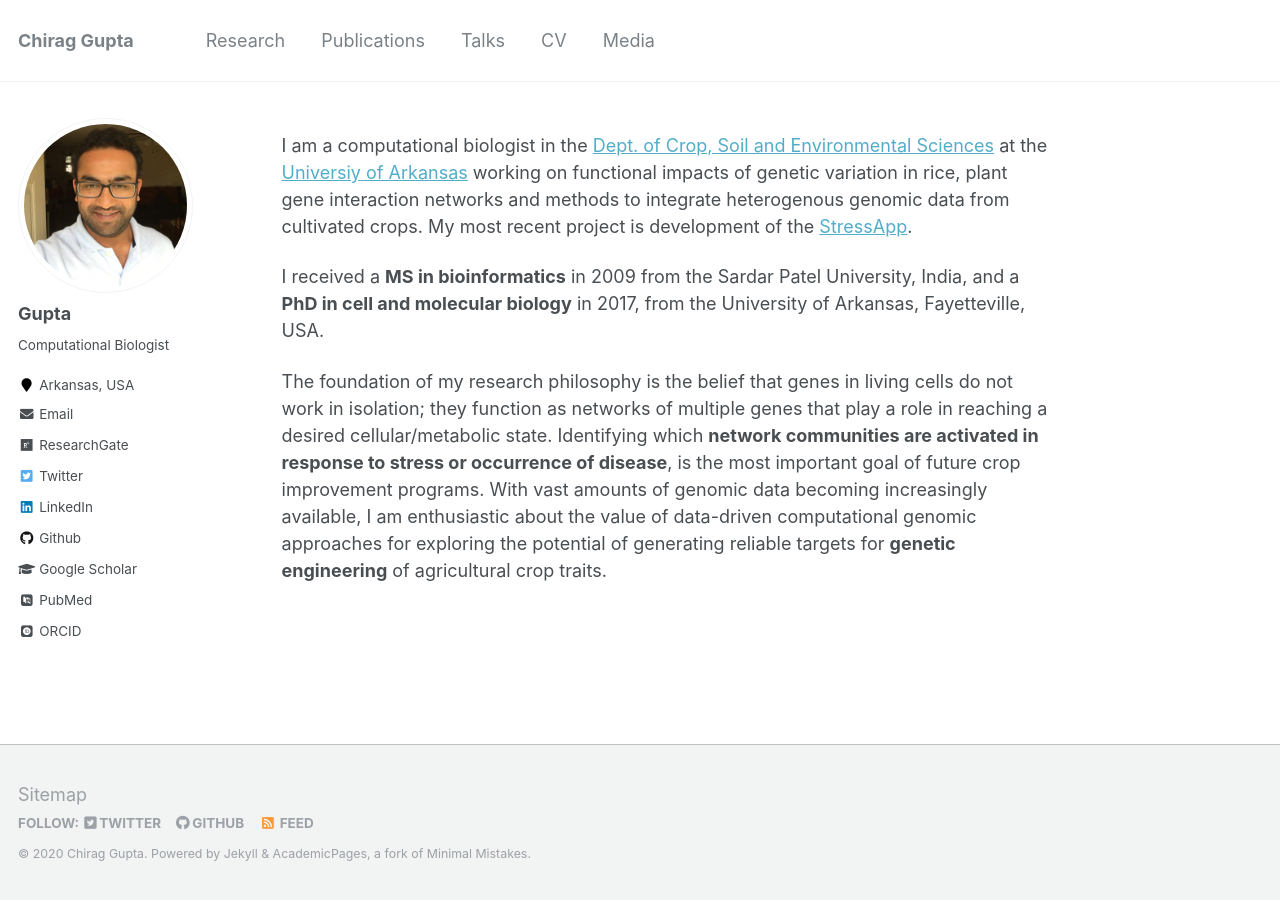
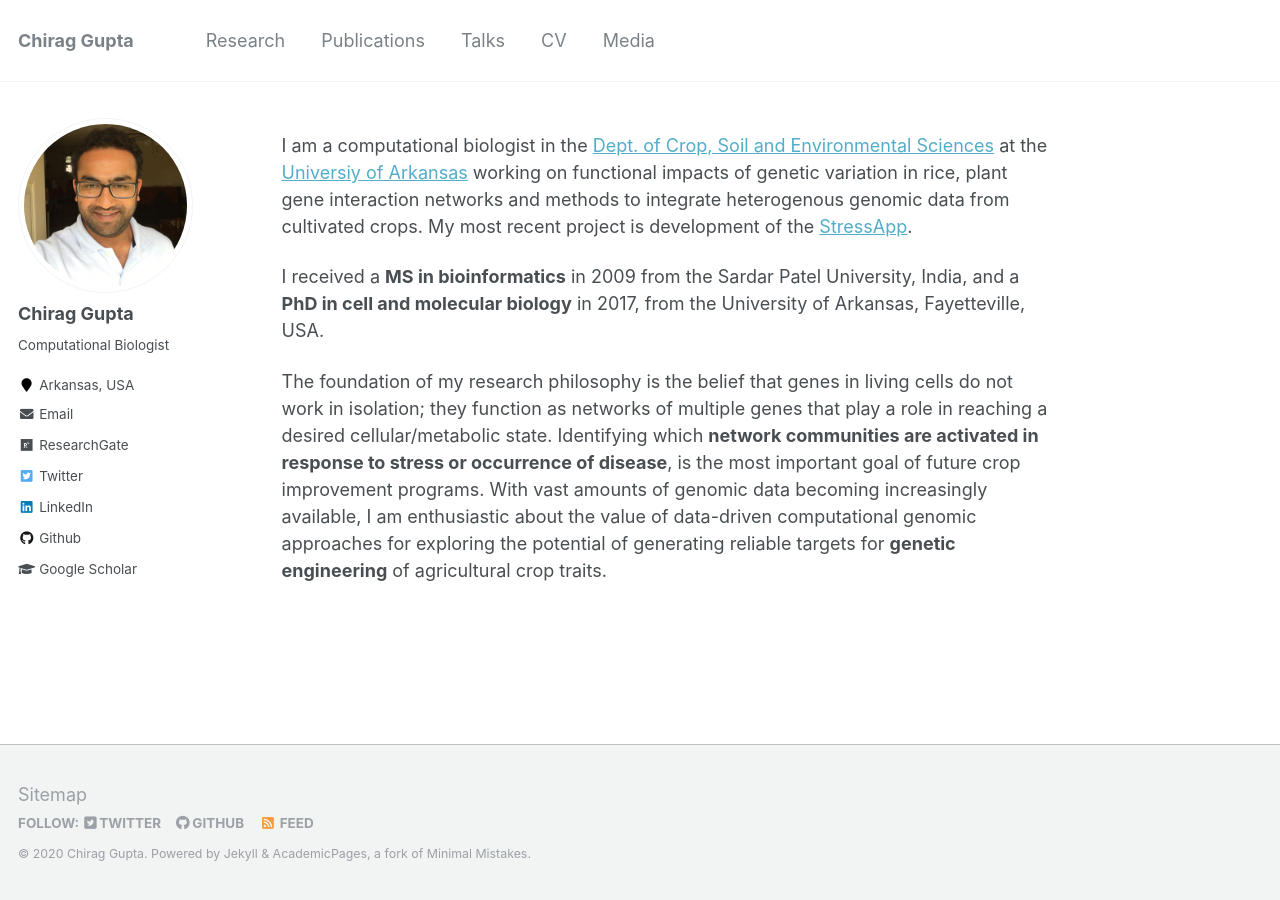
Before and after one commit to cngupta/cngupta.github.io, a Jekyll site: the page built from _pages/about.md, in a window 1280 px wide. Built offline with Jekyll 4.4.1, drawn with Linux system fonts in a browser that asks for light colours; some web fonts are replaced.

Commit message:
edit about

```diff
--- a/_config.yml
+++ b/_config.yml
@@ -80,18 +80,16 @@ analytics:
 
 # Site Author
 author:
-  name             : " Gupta"
+  name             : "Chirag Gupta"
   avatar           : "profile.jpg"
   bio              : "Computational Biologist"
   location         : "Arkansas, USA"
-  pubmed           : "https://www.ncbi.nlm.nih.gov/pubmed/?term=Chirag+Gupta+Arkansas"
   googlescholar    : "https://scholar.google.com/citations?hl=en&user=DatsM4kAAAAJ"
   email            : "cxg040@uark.edu"
   researchgate     :  "https://www.researchgate.net/profile/Chirag_Gupta3"
   github           : "cngupta"
   twitter          : "chiraggupta_In"
   linkedin         : "cngupta"
-  orcid            : "https://orcid.org/0000-0002-6121-7065"
 
 # Reading Files
 include:
```
